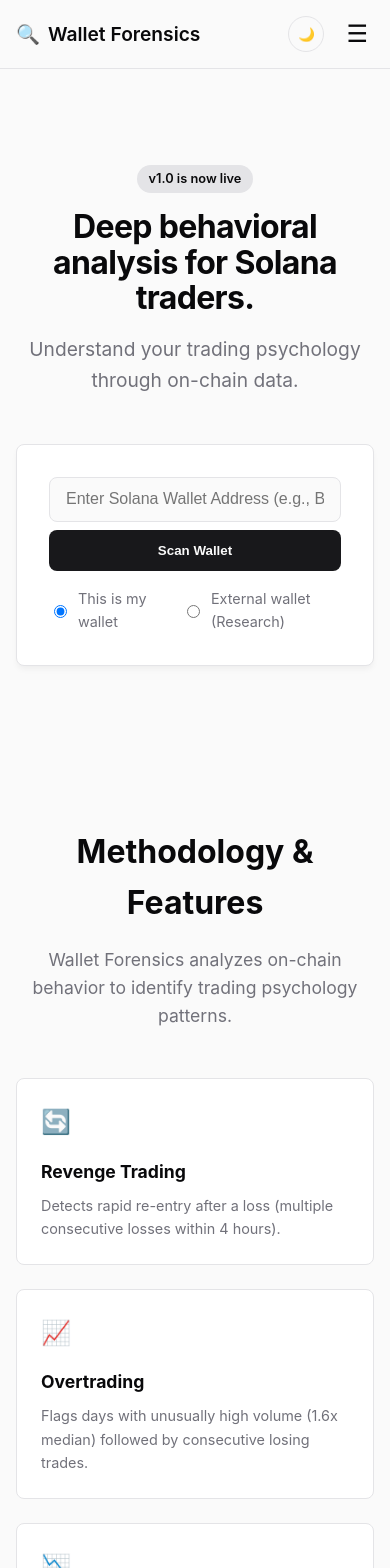
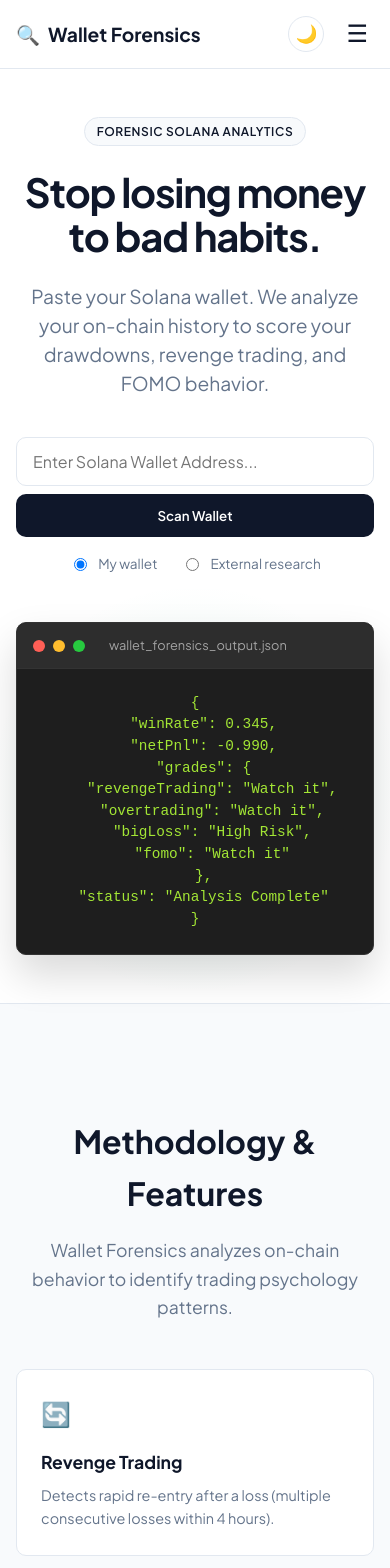
Before and after one commit to itskaien/WalletForensics, a React (Vite) app: page / in a window 390 px wide. Shown: the top 1568 px of the page. Built offline with nearby package versions, Linux system fonts and the light colour scheme.

Commit message:
Revamp Hero component and CSS styles; enhance UI with new layout, improved text, and responsive design

```diff
--- a/src/components/Hero.jsx
+++ b/src/components/Hero.jsx
@@ -9,24 +9,26 @@
   loading,
 }) {
   return (
-    <section className="hero">
-      <div className="hero-badge">v1.0 is now live</div>
-      <h2>Deep behavioral analysis for Solana traders.</h2>
+    <section className="hero-split">
+      <div className="hero-content">
+        <div className="hero-badge">Forensic Solana Analytics</div>
+        <h2 className="hero-title">Stop losing money to bad habits.</h2>
         <p className="hero-subtitle">
-        Understand your trading psychology through on-chain data.
+          Paste your Solana wallet. We analyze your on-chain history to score
+          your drawdowns, revenge trading, and FOMO behavior.
         </p>
 
-      <form onSubmit={handleScan} className="card form-section">
+        <form onSubmit={handleScan} className="form-section">
           <div className="input-group">
             <input
               type="text"
-            placeholder="Enter Solana Wallet Address (e.g., BGr6...)"
+              placeholder="Enter Solana Wallet Address..."
               value={address}
               onChange={(e) => setAddress(e.target.value)}
               required
             />
             <button type="submit" disabled={loading}>
-            {loading ? "Scanning..." : "Scan Wallet"}
+              {loading ? "Analyzing..." : "Scan Wallet"}
             </button>
           </div>
 
@@ -37,7 +39,7 @@
                 checked={isOwner}
                 onChange={() => setIsOwner(true)}
               />
-            This is my wallet
+              My wallet
             </label>
             <label>
               <input
@@ -45,10 +47,37 @@
                 checked={!isOwner}
                 onChange={() => setIsOwner(false)}
               />
-            External wallet (Research)
+              External research
             </label>
           </div>
         </form>
+      </div>
+
+      <div className="hero-visual">
+        <div className="terminal-window">
+          <div className="terminal-header">
+            <span className="dot red"></span>
+            <span className="dot yellow"></span>
+            <span className="dot green"></span>
+            <span className="terminal-title">wallet_forensics_output.json</span>
+          </div>
+          <div className="terminal-body">
+            <pre>
+              {`{
+  "winRate": 0.345,
+  "netPnl": -0.990,
+  "grades": {
+    "revengeTrading": "Watch it",
+    "overtrading": "Watch it",
+    "bigLoss": "High Risk",
+    "fomo": "Watch it"
+  },
+  "status": "Analysis Complete"
+}`}
+            </pre>
+          </div>
+        </div>
+      </div>
     </section>
   );
 }
--- a/src/index.css
+++ b/src/index.css
@@ -1,25 +1,34 @@
+/* Import modern fonts */
+@import url("https://fonts.googleapis.com/css2?family=Plus+Jakarta+Sans:wght@400;500;600;700&family=JetBrains+Mono:wght@400;500&display=swap");
+
 :root {
-  --bg-main: #fafafa;
+  /* Light Theme */
+  --bg-main: #ffffff;
+  --bg-subtle: #f8fafc;
   --bg-card: #ffffff;
-  --text-main: #09090b;
-  --text-muted: #71717a;
-  --border: #e4e4e7;
-  --accent: #18181b;
-  --accent-hover: #27272a;
-  --success: #16a34a;
-  --danger: #dc2626;
-  --warning: #d97706;
-  --radius: 8px;
+  --text-main: #0f172a;
+  --text-muted: #64748b;
+  --border: #e2e8f0;
+  --accent: #0f172a;
+  --accent-hover: #1e293b;
+  --success: #10b981;
+  --danger: #ef4444;
+  --warning: #f59e0b;
+  --radius: 10px;
+  --font-sans: "Plus Jakarta Sans", sans-serif;
+  --font-mono: "JetBrains Mono", monospace;
 }
 
 [data-theme="dark"] {
+  /* Dark Theme */
   --bg-main: #09090b;
+  --bg-subtle: #18181b;
   --bg-card: #18181b;
-  --text-main: #f4f4f5;
-  --text-muted: #a1a1aa;
+  --text-main: #f8fafc;
+  --text-muted: #94a3b8;
   --border: #27272a;
-  --accent: #f4f4f5;
-  --accent-hover: #e4e4e7;
+  --accent: #f8fafc;
+  --accent-hover: #e2e8f0;
   --success: #22c55e;
   --danger: #ef4444;
   --warning: #f59e0b;
@@ -31,9 +40,7 @@
 
 body {
   margin: 0;
-  font-family:
-    -apple-system, BlinkMacSystemFont, "Segoe UI", Roboto, Helvetica, Arial,
-    sans-serif;
+  font-family: var(--font-sans);
   background-color: var(--bg-main);
   color: var(--text-main);
   line-height: 1.6;
@@ -51,9 +58,6 @@
 }
 main {
   flex: 1;
-  max-width: 1000px;
-  margin: 0 auto;
-  padding: 2rem 1rem;
   width: 100%;
 }
 
@@ -66,7 +70,7 @@
   z-index: 100;
 }
 .nav-container {
-  max-width: 1000px;
+  max-width: 1100px;
   margin: 0 auto;
   padding: 1rem;
   display: flex;
@@ -77,7 +81,7 @@
   display: flex;
   align-items: center;
   gap: 0.5rem;
-  font-weight: 600;
+  font-weight: 700;
   font-size: 1.2rem;
 }
 .nav-links {
@@ -110,6 +114,7 @@
   display: flex;
   align-items: center;
   justify-content: center;
+  font-size: 1.1rem;
 }
 .hamburger {
   display: none;
@@ -123,39 +128,57 @@
   display: none;
 }
 
-/* Hero */
-.hero {
-  text-align: center;
-  padding: 4rem 0;
+/* --- SPLIT HERO LAYOUT --- */
+.hero-split {
+  display: grid;
+  grid-template-columns: 1fr 1fr;
+  gap: 4rem;
+  align-items: center;
+  padding: 6rem 1rem;
+  max-width: 1100px;
+  margin: 0 auto;
 }
+
+.hero-content {
+  text-align: left;
+}
+
 .hero-badge {
   display: inline-block;
-  background: var(--border);
+  background: var(--bg-subtle);
+  border: 1px solid var(--border);
   color: var(--text-main);
   padding: 0.25rem 0.75rem;
   border-radius: 20px;
-  font-size: 0.8rem;
+  font-size: 0.75rem;
   font-weight: 600;
-  margin-bottom: 1rem;
+  letter-spacing: 0.05em;
+  text-transform: uppercase;
+  margin-bottom: 1.5rem;
 }
-.hero h2 {
-  font-size: 3rem;
-  letter-spacing: -0.02em;
-  margin: 0 0 1rem;
+
+.hero-title {
+  font-size: 3.5rem;
+  font-weight: 700;
+  letter-spacing: -0.03em;
   line-height: 1.1;
+  margin: 0 0 1.5rem;
 }
+
 .hero-subtitle {
   font-size: 1.2rem;
   color: var(--text-muted);
-  margin-bottom: 3rem;
-}
-.form-section {
-  max-width: 650px;
-  margin: 0 auto;
-  text-align: left;
+  margin-bottom: 2.5rem;
+  line-height: 1.5;
 }
 
-/* Inputs */
+/* Form */
+.form-section {
+  background: transparent;
+  border: none;
+  box-shadow: none;
+  padding: 0;
+}
 .input-group {
   display: flex;
   gap: 0.5rem;
@@ -168,9 +191,9 @@
   border-radius: var(--radius);
   background: var(--bg-main);
   color: var(--text-main);
+  font-family: var(--font-sans);
   font-size: 1rem;
   outline: none;
-  transition: border-color 0.2s;
 }
 .input-group input:focus {
   border-color: var(--text-muted);
@@ -183,15 +206,21 @@
   border-radius: var(--radius);
   font-weight: 600;
   cursor: pointer;
-  transition: opacity 0.2s;
+  font-family: var(--font-sans);
+  transition: background 0.2s;
 }
 .input-group button:hover {
-  opacity: 0.9;
+  background: var(--accent-hover);
 }
+.input-group button:disabled {
+  opacity: 0.7;
+  cursor: not-allowed;
+}
+
 .toggle-group {
   display: flex;
   gap: 1.5rem;
-  font-size: 0.9rem;
+  font-size: 0.85rem;
   color: var(--text-muted);
 }
 .toggle-group label {
@@ -201,19 +230,96 @@
   cursor: pointer;
 }
 
-/* Cards & Grids */
-.card {
-  background: var(--bg-card);
-  border: 1px solid var(--border);
+/* --- TERMINAL MOCKUP --- */
+.hero-visual {
+  position: relative;
+}
+.hero-visual::before {
+  content: "";
+  position: absolute;
+  top: 50%;
+  left: 50%;
+  transform: translate(-50%, -50%);
+  width: 120%;
+  height: 120%;
+  background: radial-gradient(
+    circle,
+    rgba(16, 185, 129, 0.1) 0%,
+    rgba(255, 255, 255, 0) 70%
+  );
+  z-index: -1;
+}
+.terminal-window {
+  background: #1e1e1e;
   border-radius: var(--radius);
-  padding: 2rem;
-  box-shadow: 0 4px 6px -1px rgba(0, 0, 0, 0.05);
+  border: 1px solid #333;
+  box-shadow: 0 20px 40px rgba(0, 0, 0, 0.15);
+  overflow: hidden;
+  font-family: var(--font-mono);
+}
+.terminal-header {
+  background: #2d2d2d;
+  padding: 0.75rem 1rem;
+  display: flex;
+  align-items: center;
+  gap: 0.5rem;
+  border-bottom: 1px solid #333;
+}
+.dot {
+  width: 12px;
+  height: 12px;
+  border-radius: 50%;
+}
+.dot.red {
+  background: #ff5f56;
+}
+.dot.yellow {
+  background: #ffbd2e;
+}
+.dot.green {
+  background: #27c93f;
+}
+.terminal-title {
+  color: #a3a3a3;
+  font-size: 0.8rem;
+  margin-left: 1rem;
+  font-family: var(--font-sans);
+}
+.terminal-body {
+  padding: 1.5rem;
+  color: #a3e635;
+  font-size: 0.9rem;
+  line-height: 1.5;
+}
+.terminal-body pre {
+  margin: 0;
+  white-space: pre-wrap;
+}
+
+/* --- DASHBOARD & GRIDS --- */
+.dashboard {
+  max-width: 1100px;
+  margin: 0 auto;
+  padding: 0 1rem 4rem;
+}
+.dashboard h2 {
+  font-size: 2rem;
+  margin-bottom: 1.5rem;
+  border-bottom: 1px solid var(--border);
+  padding-bottom: 0.5rem;
 }
 .grid-container {
   display: grid;
   grid-template-columns: repeat(auto-fit, minmax(220px, 1fr));
   gap: 1rem;
   margin-bottom: 2rem;
+}
+.card {
+  background: var(--bg-card);
+  border: 1px solid var(--border);
+  border-radius: var(--radius);
+  padding: 2rem;
+  box-shadow: 0 4px 6px -1px rgba(0, 0, 0, 0.02);
 }
 .stat-card,
 .grade-card {
@@ -224,7 +330,7 @@
   padding: 1.5rem;
 }
 .label {
-  font-size: 0.8rem;
+  font-size: 0.75rem;
   text-transform: uppercase;
   letter-spacing: 0.05em;
   color: var(--text-muted);
@@ -234,6 +340,7 @@
 .value {
   font-size: 2rem;
   font-weight: 700;
+  font-family: var(--font-mono);
 }
 .grade {
   font-size: 1.1rem;
@@ -245,27 +352,44 @@
 .grade-clean {
   color: var(--success);
   border-color: var(--success);
-  background: rgba(22, 163, 74, 0.1);
+  background: rgba(16, 185, 129, 0.1);
 }
 .grade-watch-it {
   color: var(--warning);
   border-color: var(--warning);
-  background: rgba(217, 119, 6, 0.1);
+  background: rgba(245, 158, 11, 0.1);
 }
 .grade-bad,
 .grade-high-risk {
   color: var(--danger);
   border-color: var(--danger);
-  background: rgba(220, 38, 38, 0.1);
+  background: rgba(239, 68, 68, 0.1);
 }
 
-/* Features */
+/* Markdown Report */
+.report-card {
+  margin-bottom: 2rem;
+}
+.markdown-body {
+  padding: 1.5rem;
+  background: var(--bg-subtle);
+  border-radius: var(--radius);
+  border: 1px solid var(--border);
+  font-size: 0.95rem;
+}
+
+/* --- FEATURES SECTION --- */
 .features-section {
-  padding: 4rem 0;
+  padding: 5rem 1rem;
+  background: var(--bg-subtle);
+  border-top: 1px solid var(--border);
 }
 .section-header {
   text-align: center;
   margin-bottom: 3rem;
+  max-width: 600px;
+  margin-left: auto;
+  margin-right: auto;
 }
 .section-header h3 {
   font-size: 2rem;
@@ -276,6 +400,8 @@
   font-size: 1.1rem;
 }
 .features-grid {
+  max-width: 1100px;
+  margin: 0 auto;
   display: grid;
   grid-template-columns: repeat(auto-fit, minmax(240px, 1fr));
   gap: 1.5rem;
@@ -301,23 +427,14 @@
   color: var(--text-muted);
 }
 
-/* Markdown */
-.markdown-body {
-  padding: 1.5rem;
-  background: var(--bg-main);
-  border-radius: var(--radius);
-  border: 1px solid var(--border);
-}
-
-/* Footer */
+/* --- FOOTER --- */
 .app-footer {
   border-top: 1px solid var(--border);
-  background: var(--bg-card);
+  background: var(--bg-main);
   padding: 3rem 1rem 1rem;
-  margin-top: auto;
 }
 .footer-container {
-  max-width: 1000px;
+  max-width: 1100px;
   margin: 0 auto;
   display: flex;
   justify-content: space-between;
@@ -326,11 +443,18 @@
 }
 .footer-brand {
   max-width: 300px;
+  font-weight: 600;
+  display: flex;
+  align-items: center;
+  gap: 0.5rem;
+  flex-wrap: wrap;
 }
 .footer-brand p {
   color: var(--text-muted);
   font-size: 0.9rem;
   margin-top: 0.5rem;
+  font-weight: 400;
+  width: 100%;
 }
 .footer-links {
   display: flex;
@@ -338,7 +462,7 @@
 }
 .footer-links h4 {
   margin: 0 0 1rem;
-  font-size: 0.9rem;
+  font-size: 0.85rem;
   text-transform: uppercase;
   letter-spacing: 0.05em;
   color: var(--text-main);
@@ -354,7 +478,7 @@
   color: var(--text-main);
 }
 .footer-bottom {
-  max-width: 1000px;
+  max-width: 1100px;
   margin: 2rem auto 0;
   padding-top: 1.5rem;
   border-top: 1px solid var(--border);
@@ -363,8 +487,38 @@
   font-size: 0.85rem;
 }
 
-/* Mobile Adjustments */
-@media (max-width: 768px) {
+.error-message {
+  max-width: 1100px;
+  margin: 0 auto 2rem;
+  background: rgba(239, 68, 68, 0.1);
+  color: var(--danger);
+  padding: 1rem;
+  border-radius: var(--radius);
+  border: 1px solid var(--danger);
+  text-align: center;
+}
+
+/* --- RESPONSIVE MOBILE --- */
+@media (max-width: 900px) {
+  .hero-split {
+    grid-template-columns: 1fr;
+    text-align: center;
+    padding: 3rem 1rem;
+    gap: 3rem;
+  }
+  .hero-content {
+    text-align: center;
+  }
+  .hero-title {
+    font-size: 2.5rem;
+  }
+  .toggle-group {
+    justify-content: center;
+  }
+  .input-group {
+    flex-direction: column;
+  }
+
   .nav-links {
     display: none;
   }
@@ -386,15 +540,13 @@
     border-bottom: 1px solid var(--border);
   }
 
-  .hero h2 {
-    font-size: 2rem;
-  }
-  .input-group {
-    flex-direction: column;
-  }
   .grid-container {
     grid-template-columns: 1fr;
   }
+  .dashboard {
+    padding: 0 1rem 3rem;
+  }
+
   .footer-container {
     flex-direction: column;
   }
```
Lines whose indentation alone changed are shown as unchanged.
